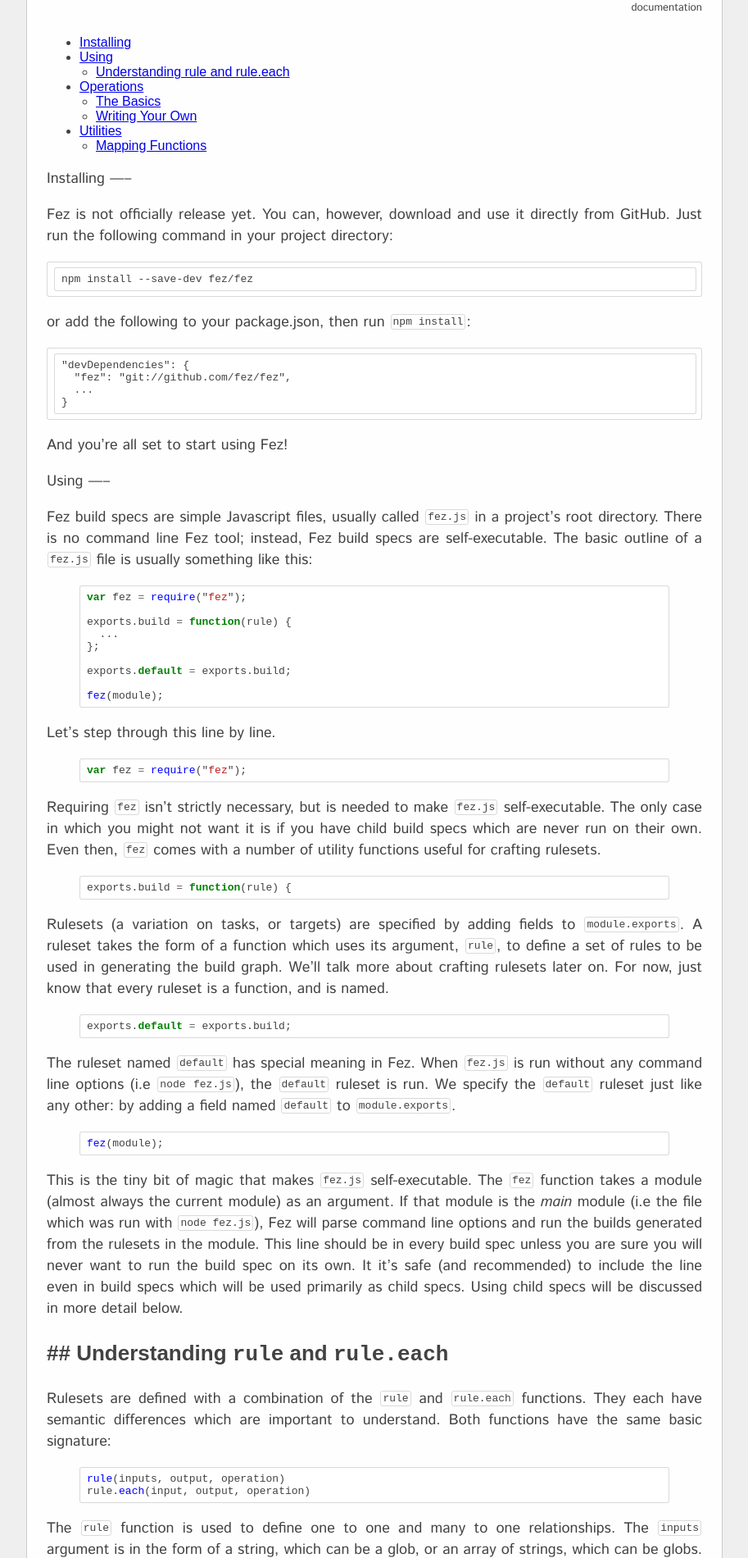
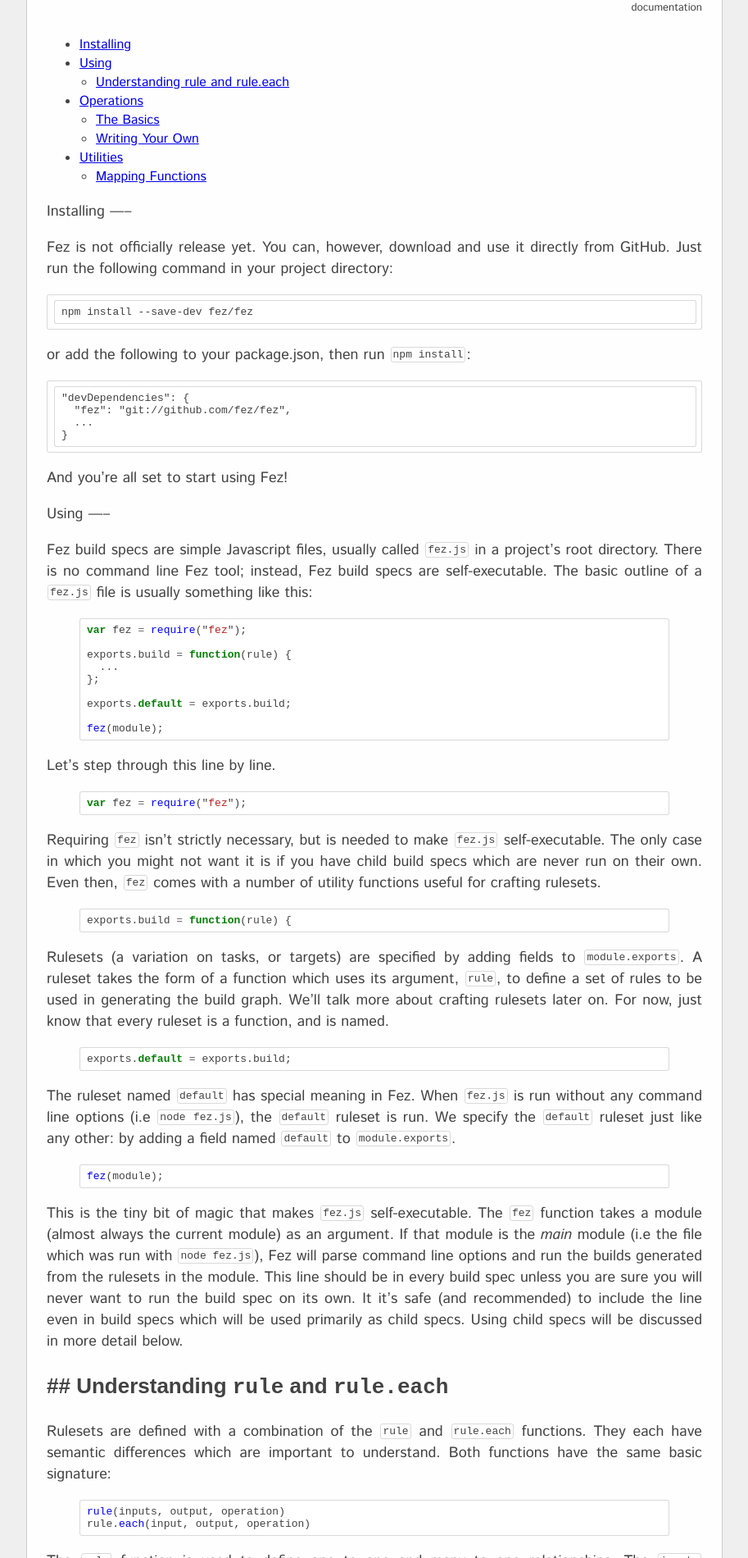
Before and after one commit to barretron/fez.github.io, a Jekyll site: the page built from docs.md, in a window 1280 px wide. Shown: the part 320-2220 px from the top of the page at 82% size, without its empty margins (183-1096 px from the left). Built offline with Jekyll 4.4.1, drawn with Linux system fonts in a browser that asks for light colours; some web fonts are replaced; Markdown is read by kramdown in place of the engine named in the settings.

Commit message:
Use Istok Web for lists

```diff
--- a/css/main.css
+++ b/css/main.css
@@ -70,7 +70,7 @@ p {
   text-align: justify;
 }
 
-p, h1, h2, h3 {
+p, h1, h2, h3, ul {
   font-family: 'Istok Web', sans-serif;
 }
 
```
